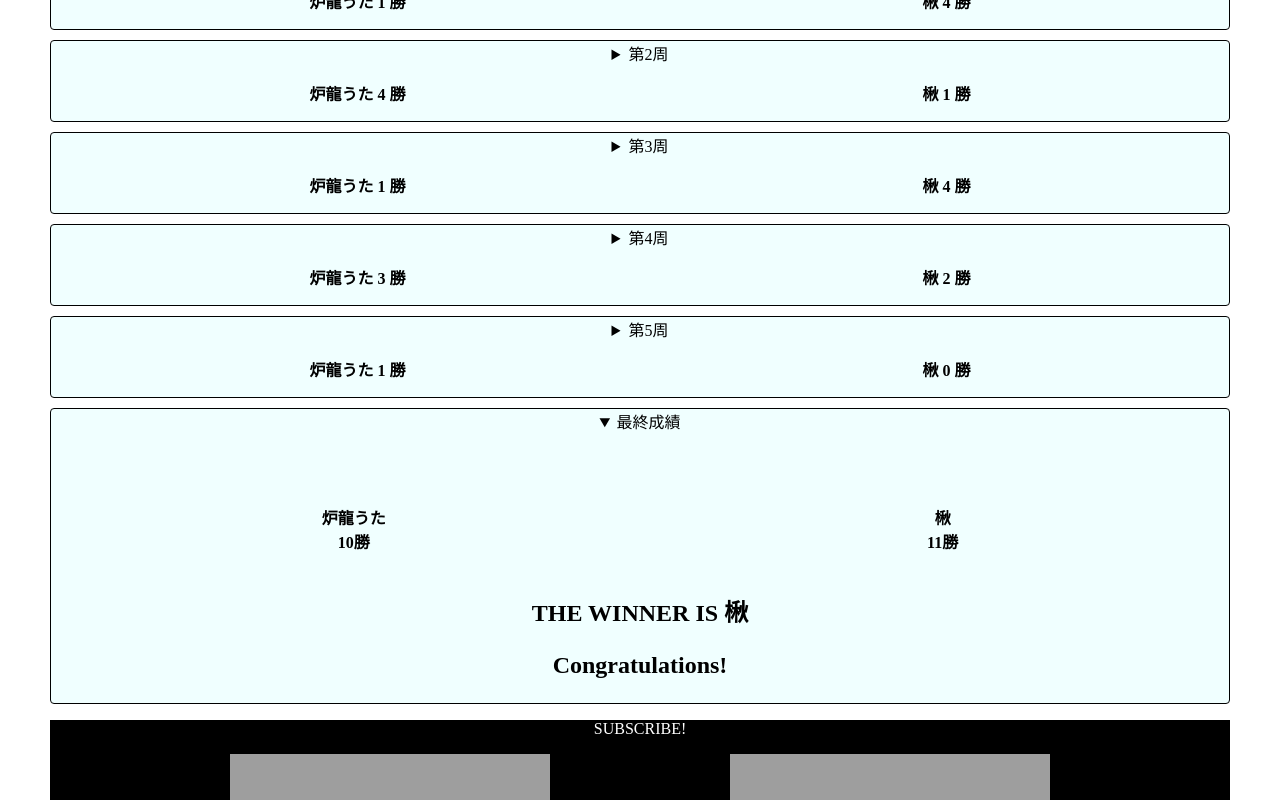
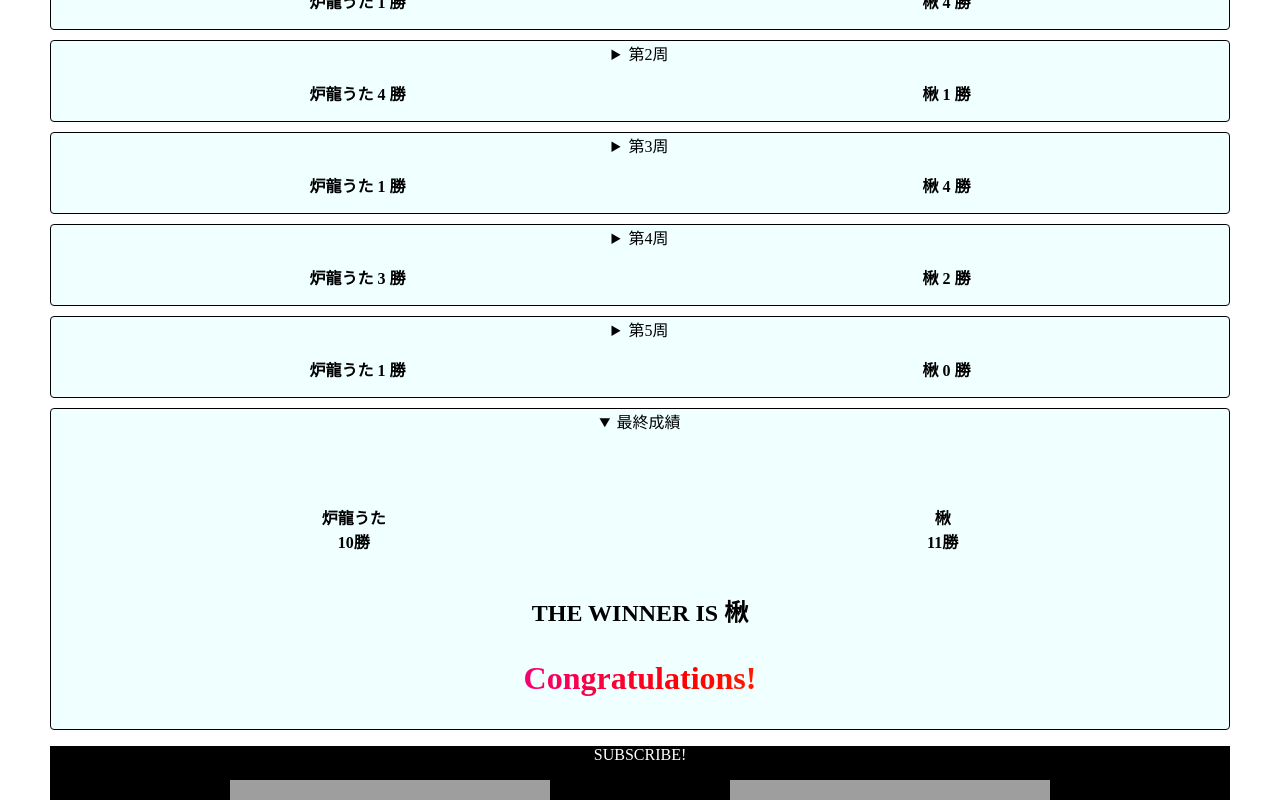
Before and after one commit to yotsugi-vip/hisagi-uta, a React (Create React App) app: page / in a window 1280 px wide. Both pictures are taken after a click on the heading "最終成績". Shown: the part 515-1315 px from the top of the page. Built offline with nearby package versions, Linux system fonts and the light colour scheme; grey boxes are pictures that could not be loaded.

Commit message:
movie link fix

```diff
--- a/src/App.css
+++ b/src/App.css
@@ -32,7 +32,6 @@
   background-color: rgba(240, 255, 255, 0.7);
   background-blend-mode: lighten;
 }
-
 
 .stage-img {
   background-repeat: no-repeat;
@@ -74,6 +73,32 @@
   justify-content: space-evenly;
 }
 
+.winner {
+  font-size: 32px;
+  font-weight: 900;
+  background: linear-gradient(
+      to right,
+      #f00 0%,
+      #f80 14.28%,
+      #dd0 28.56%,
+      #0d0 42.85%,
+      #0dd 57.14%,
+      #00f 71.42%,
+      #e0e 85.71%,
+      #f00 100%
+    )
+    0% center / 200% auto;
+  -webkit-background-clip: text;
+  -webkit-text-fill-color: transparent;
+  animation: move 4s linear infinite;
+}
+
+@keyframes move {
+  to {
+    background-position-x: 200%;
+  }
+}
+
 @media screen and (max-width: 1080px) {
   .rule-img {
     background-size: 40%;
--- a/src/App.js
+++ b/src/App.js
@@ -114,11 +114,11 @@ function Body() {
                       </ul>
                     </div>
                     <div className="movie-link">
+                      <a href={uta_movie_url + "?t=" + match.uta_movie}>
+                        炉龍うた 試合リンク
+                      </a>
                       <a href={hisagi_movie_url + "?t=" + match.hisagi_movie}>
                         楸 試合リンク
-                      </a>
-                      <a href={uta_movie_url + "?t=" + match.uta_movie}>
-                        炉龍うた 試合リンク
                       </a>
                     </div>
                   </div>
@@ -165,7 +165,7 @@ function Body() {
           }}
         >
           <p>THE WINNER IS 楸</p>
-          <p>Congratulations!</p>
+          <p className="winner">Congratulations!</p>
         </div>
       </details>
     </div>
--- a/src/data.js
+++ b/src/data.js
@@ -135,7 +135,7 @@ export const match_result = [
         win: false,
         domainance: "26.9"
       },
-      hisagi_movie: "2440",
+      hisagi_movie: "3439",
       uta_movie: "3288"
     },
     {
@@ -217,7 +217,7 @@ export const match_result = [
         win: false,
         domainance: "34.6"
       },
-      hisagi_movie: "4603",
+      hisagi_movie: "5602",
       uta_movie: "5451"
     },
     {
@@ -233,7 +233,7 @@ export const match_result = [
         win: true,
         domainance: "100"
       },
-      hisagi_movie: "4984",
+      hisagi_movie: "5979",
       uta_movie: "5832"
     },
     {
@@ -249,7 +249,7 @@ export const match_result = [
         win: true,
         domainance: "68"
       },
-      hisagi_movie: "5385",
+      hisagi_movie: "6381",
       uta_movie: "6230"
     },
     {
@@ -265,7 +265,7 @@ export const match_result = [
         win: true,
         domainance: "48"
       },
-      hisagi_movie: "5864",
+      hisagi_movie: "6863",
       uta_movie: "6712"
     },
     {
@@ -281,7 +281,7 @@ export const match_result = [
         win: true,
         domainance: "77"
       },
-      hisagi_movie: "6332",
+      hisagi_movie: "7330",
       uta_movie: "7180"
     }
   ],
@@ -299,7 +299,7 @@ export const match_result = [
         win: false,
         domainance: "31.2"
       },
-      hisagi_movie: "7214",
+      hisagi_movie: "8205",
       uta_movie: "8062"
     },
     {
@@ -315,7 +315,7 @@ export const match_result = [
         win: false,
         domainance: "81"
       },
-      hisagi_movie: "7575",
+      hisagi_movie: "8574",
       uta_movie: "8423"
     },
     {
@@ -331,7 +331,7 @@ export const match_result = [
         win: true,
         domainance: "30"
       },
-      hisagi_movie: "7996",
+      hisagi_movie: "8984",
       uta_movie: "8844"
     },
     {
@@ -347,7 +347,7 @@ export const match_result = [
         win: false,
         domainance: "0"
       },
-      hisagi_movie: "8411",
+      hisagi_movie: "9406",
       uta_movie: "9259"
     },
     {
@@ -363,7 +363,7 @@ export const match_result = [
         win: true,
         domainance: "86"
       },
-      hisagi_movie: "8712",
+      hisagi_movie: "9711",
       uta_movie: "9560"
     }
   ],
@@ -381,7 +381,7 @@ export const match_result = [
         win: false,
         domainance: "21"
       },
-      hisagi_movie: "9459",
+      hisagi_movie: "10459",
       uta_movie: "10307"
     }
   ]
```
